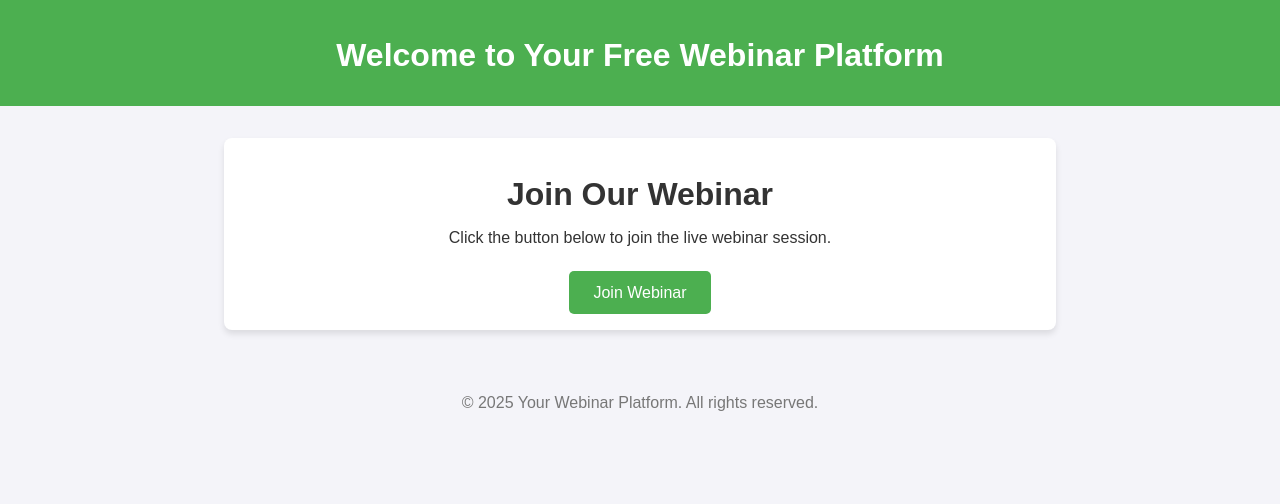
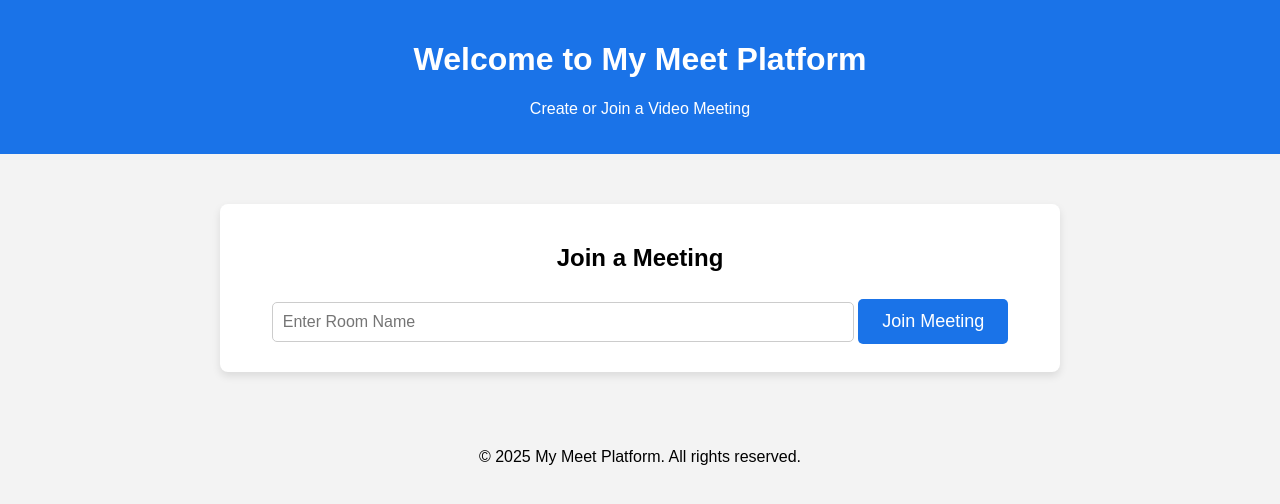
Before and after one commit to Kaniyar-web/Kaniyar, a plain HTML site: page index.html in a window 1280 px wide. Drawn offline with Linux system fonts and the light colour scheme.

Commit message:
Add files via upload

```diff
--- a/index.html
+++ b/index.html
@@ -3,89 +3,93 @@
 <head>
     <meta charset="UTF-8">
     <meta name="viewport" content="width=device-width, initial-scale=1.0">
-    <title>Free Webinar Platform</title>
+    <title>My Meet Platform</title>
     <style>
         body {
             font-family: Arial, sans-serif;
+            background-color: #f3f3f3;
             margin: 0;
             padding: 0;
-            background-color: #f4f4f9;
-            color: #333;
         }
         header {
-            background-color: #4CAF50;
+            background-color: #1a73e8;
             color: white;
+            padding: 20px;
             text-align: center;
-            padding: 1rem 0;
         }
         .container {
             max-width: 800px;
-            margin: 2rem auto;
+            margin: 50px auto;
+            padding: 20px;
+            background-color: white;
+            border-radius: 8px;
+            box-shadow: 0 4px 8px rgba(0, 0, 0, 0.1);
             text-align: center;
-            padding: 1rem;
-            background: white;
-            box-shadow: 0 4px 6px rgba(0, 0, 0, 0.1);
-            border-radius: 8px;
         }
-        h1 {
-            font-size: 2rem;
-            margin-bottom: 1rem;
-        }
-        p {
-            font-size: 1rem;
-            margin-bottom: 1.5rem;
+        input[type="text"] {
+            padding: 10px;
+            width: 70%;
+            font-size: 16px;
+            margin: 10px 0;
+            border: 1px solid #ccc;
+            border-radius: 5px;
         }
         .join-button {
-            display: inline-block;
-            background-color: #4CAF50;
+            padding: 12px 24px;
+            background-color: #1a73e8;
             color: white;
-            text-decoration: none;
-            padding: 0.8rem 1.5rem;
+            border: none;
             border-radius: 5px;
-            font-size: 1rem;
-            transition: background 0.3s;
+            font-size: 18px;
+            cursor: pointer;
         }
         .join-button:hover {
-            background-color: #45a049;
+            background-color: #185abc;
         }
         iframe {
             width: 100%;
-            height: 500px;
+            height: 600px;
             border: none;
-            margin-top: 2rem;
+            margin-top: 20px;
+            display: none;
         }
         footer {
             text-align: center;
-            padding: 1rem;
-            margin-top: 2rem;
-            background-color: #f4f4f9;
-            font-size: 0.9rem;
-            color: #777;
+            margin-top: 30px;
+            padding: 10px;
+            background-color: #f3f3f3;
         }
     </style>
 </head>
 <body>
+
     <header>
-        <h1>Welcome to Your Free Webinar Platform</h1>
+        <h1>Welcome to My Meet Platform</h1>
+        <p>Create or Join a Video Meeting</p>
     </header>
 
     <div class="container">
-        <h1>Join Our Webinar</h1>
-        <p>Click the button below to join the live webinar session.</p>
-        <a href="#" class="join-button" onclick="startWebinar()">Join Webinar</a>
+        <h2>Join a Meeting</h2>
+        <input type="text" id="roomName" placeholder="Enter Room Name" />
+        <button class="join-button" onclick="startMeeting()">Join Meeting</button>
 
-        <iframe id="webinarFrame" style="display:none;"></iframe>
+        <iframe id="meetFrame" src="" style="display:none;"></iframe>
     </div>
 
     <footer>
-        <p>&copy; 2025 Your Webinar Platform. All rights reserved.</p>
+        <p>&copy; 2025 My Meet Platform. All rights reserved.</p>
     </footer>
 
     <script>
-        function startWebinar() {
-            const iframe = document.getElementById('webinarFrame');
-            iframe.style.display = 'block';
-            iframe.src = 'https://meet.jit.si/YourWebinarRoom'; // Replace with your custom meeting link if needed
+        function startMeeting() {
+            var roomName = document.getElementById('roomName').value;
+            if (roomName) {
+                var iframe = document.getElementById('meetFrame');
+                iframe.style.display = 'block';
+                iframe.src = 'https://meet.jit.si/' + roomName;  // Jitsi Meet URL with the custom room name
+            } else {
+                alert('Please enter a room name');
+            }
         }
     </script>
 </body>
```
